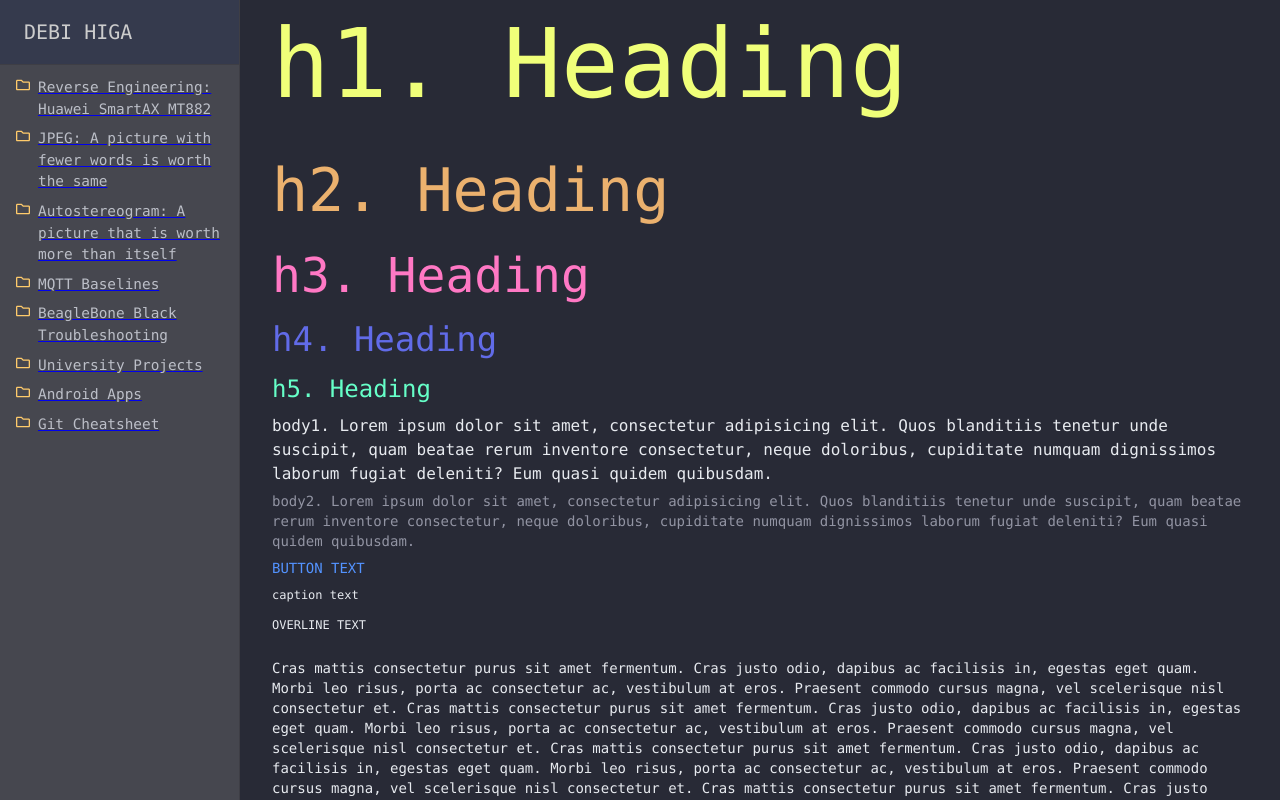
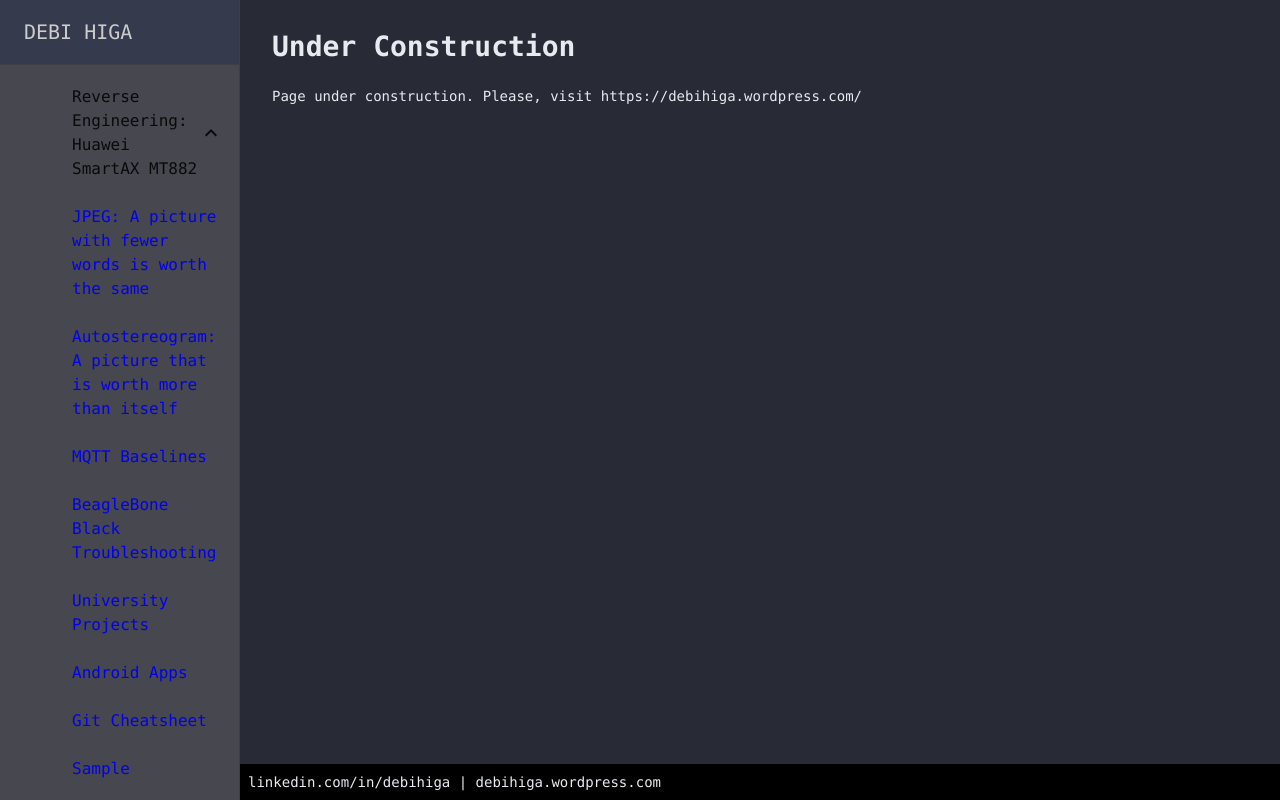
Before and after one commit to debihiga/debihiga.github.io, a React (Create React App) app: page /sample in a window 1280 px wide. Shown: the top 800 px of the page. Built offline with nearby package versions, Linux system fonts and the light colour scheme.

Commit message:
Added nested List in Drawer [WIP]

```diff
--- a/src/App.js
+++ b/src/App.js
@@ -5,7 +5,7 @@ import { BrowserRouter, Route, Switch } from 'react-router-dom';
 import Page from './components/Page';
 import React from 'react';
 import Sample from './pages/Sample';
-import { pages } from './pages/Pages';
+import { pages } from './constants/Pages';
 
 function App(props) {
 
--- a/src/components/AppBarHidden.js
+++ b/src/components/AppBarHidden.js
@@ -6,7 +6,7 @@ import React from 'react';
 import Toolbar from '@material-ui/core/Toolbar';
 import Typography from '@material-ui/core/Typography';
 import { makeStyles } from '@material-ui/core/styles';
-import { title } from '../Constants';
+import { title } from '../constants/Common';
 
 const useStyles = makeStyles((theme) => ({
   /** Title bar */
--- a/src/components/ButtonScrollTop.js
+++ b/src/components/ButtonScrollTop.js
@@ -2,7 +2,7 @@ import Fab from '@material-ui/core/Fab';
 import KeyboardArrowUpIcon from '@material-ui/icons/KeyboardArrowUp';
 import React from 'react';
 import Zoom from '@material-ui/core/Zoom';
-import { anchorScrollToTop } from '../Constants';
+import { anchorScrollToTop } from '../constants/Common';
 import { makeStyles } from '@material-ui/core/styles';
 import useScrollTrigger from '@material-ui/core/useScrollTrigger';
 
--- a/src/components/DrawerResponsive.js
+++ b/src/components/DrawerResponsive.js
@@ -1,33 +1,23 @@
-import { drawerWidth, title } from '../Constants';
+import { drawerWidth, title } from '../constants/Common';
 import { makeStyles, useTheme } from '@material-ui/core/styles';
 
 import CssBaseline from '@material-ui/core/CssBaseline';
 import Divider from '@material-ui/core/Divider';
 import Drawer from '@material-ui/core/Drawer';
-import { FontAwesomeIcon } from '@fortawesome/react-fontawesome'
 import Hidden from '@material-ui/core/Hidden';
-import List from '@material-ui/core/List';
-import ListItem from '@material-ui/core/ListItem';
-import ListItemText from '@material-ui/core/ListItemText';
-import { NavLink } from 'react-router-dom';
+import Menu from '../pages/Menu';
 import React from 'react';
 import { Toolbar } from '@material-ui/core';
 import Typography from '@material-ui/core/Typography';
-import { faFolder } from '@fortawesome/free-regular-svg-icons'
-import { pages } from '../pages/Pages';
 
 /** Drawer content */
 
 const drawerContent = (
-  <div>
+  <React.Fragment>
     <DrawerHeader />
     <Divider />
-    <List>
-      {pages.map((page) => (
-        <ListItem1 key={page.name} name={page.name} path={page.path} />
-      ))}
-    </List>
-  </div>
+    <Menu/>
+  </React.Fragment>
 );
 
 /** Drawer Header */
@@ -48,35 +38,6 @@ function DrawerHeader() {
         {title}
       </Typography>
     </Toolbar>
-  );
-}
-
-/** Drawer Items */
-
-const useStyles = makeStyles((theme) => ({
-  listItem: {
-    paddingTop: 0,
-    paddingBottom: 0,
-    alignItems: 'baseline'
-  },
-  listItemText: {
-    fontSize: '0.9rem',
-    paddingLeft: 8,
-    color: '#BCBFC8',
-  }
-}));
-
-function ListItem1(props) {
-  const classes = useStyles();
-  return (
-    <ListItem classes={{ root: classes.listItem }}
-      button
-      key={props.name} >
-      <FontAwesomeIcon icon={faFolder} color={"#ffcb6b"} />
-      <NavLink to={props.path}>
-        <ListItemText classes={{ primary: classes.listItemText }} primary={props.name} />
-      </NavLink>
-    </ListItem>
   );
 }
 
--- /dev/null
+++ b/src/components/ListItemNav.js
@@ -0,0 +1,36 @@
+import ExpandLess from '@material-ui/icons/ExpandLess';
+import ExpandMore from '@material-ui/icons/ExpandMore';
+import { FontAwesomeIcon } from '@fortawesome/react-fontawesome'
+import ListItem from '@material-ui/core/ListItem';
+import ListItemText from '@material-ui/core/ListItemText';
+import { NavLink } from 'react-router-dom';
+import React from 'react';
+import { faFolder } from '@fortawesome/free-regular-svg-icons'
+import { makeStyles } from '@material-ui/core/styles';
+
+const useStyles = makeStyles((theme) => ({
+  listItem: {
+    paddingTop: 0,
+    paddingBottom: 0,
+    alignItems: 'baseline'
+  },
+  listItemText: {
+    fontSize: '0.9rem',
+    paddingLeft: 8,
+    color: '#BCBFC8',
+  }
+}));
+
+export default function ListItemNav(props) {
+  const classes = useStyles();
+  return (
+    <NavLink to={props.path}>
+      <ListItem classes={{ root: classes.listItem }}
+        button
+        key={props.name} >
+        {props.children!=undefined ? <ExpandMore /> : <FontAwesomeIcon icon={faFolder} color={"#ffcb6b"} />}
+        <ListItemText classes={{ primary: classes.listItemText }} primary={props.name} />
+      </ListItem>
+    </NavLink>
+  );
+}
--- a/src/components/Page.js
+++ b/src/components/Page.js
@@ -6,7 +6,7 @@ import ButtonScrollTop from './ButtonScrollTop';
 import Container from '@material-ui/core/Container';
 import DrawerResponsive from './DrawerResponsive';
 import React from 'react';
-import { anchorScrollToTop } from '../Constants';
+import { anchorScrollToTop } from '../constants/Common';
 
 const useStyles = makeStyles((theme) => ({
   root: {
--- /dev/null
+++ b/src/constants/Pages.js
@@ -0,0 +1,75 @@
+import Sample from '../pages/Sample';
+import UnderConstruction from '../pages/UnderConstruction';
+
+/**
+ * https://medium.com/gammastack/making-a-nested-sidebar-menu-in-react-f8595031995e
+ * https://www.smartwebsolutions.org/replace-space-with-hyphen/ */
+ export const pages = [
+  {
+    name: "Reverse Engineering: Huawei SmartAX MT882",
+    url: "/reverse-engineering-huawei-smartax-mt882",
+    component: UnderConstruction,
+    children: [
+      {
+        name: "Device analysis",
+        url: "/reverse-engineering-huawei-smartax-mt882/device-analysis",
+        component: UnderConstruction,
+      },
+      {
+        name: "Electronic board analysis",
+        url: "/reverse-engineering-huawei-smartax-mt882/electronic-board-analysis",
+        component: UnderConstruction,
+      },
+      {
+        name: "Firmware analysis",
+        url: "/reverse-engineering-huawei-smartax-mt882/firmware-analysis",
+        component: UnderConstruction,
+      },
+      {
+        name: "Bug hunting",
+        path: "/reverse-engineering-huawei-smartax-mt882/bug-hunting",
+        component: UnderConstruction,
+      }
+    ]
+  },
+  {
+    name: "JPEG: A picture with fewer words is worth the same",
+    url: "/jpeg-a-picture-with-fewer-words-is-worth-the-same",
+    component: UnderConstruction
+  },
+  {
+    name: "Autostereogram: A picture that is worth more than itself",
+    url: "/autostereogram-a-picture-that-is-worth-more-than-itself",
+    component: UnderConstruction
+  },
+  {
+    name: "MQTT Baselines",
+    url: "/mqtt-baselines",
+    component: UnderConstruction
+  },
+  {
+    name: "BeagleBone Black Troubleshooting",
+    url: "/beaglebone-black-troubleshooting",
+    component: UnderConstruction
+  },
+  {
+    name: "University Projects",
+    url: "/university-projects",
+    component: UnderConstruction
+  },
+  {
+    name: "Android Apps",
+    url: "/android-apps",
+    component: UnderConstruction
+  },
+  {
+    name: "Git Cheatsheet",
+    url: "/git-cheatsheet",
+    component: UnderConstruction
+  },
+  {
+    name: "Sample",
+    url: "/sample",
+    component: Sample
+  },
+];
--- /dev/null
+++ b/src/pages/Menu.js
@@ -0,0 +1,101 @@
+import React, { Component, useState } from 'react';
+import { makeStyles, useTheme } from '@material-ui/core/styles';
+
+import Collapse from '@material-ui/core/Collapse';
+import ExpandLess from '@material-ui/icons/ExpandLess';
+import ExpandMore from '@material-ui/icons/ExpandLess';
+import { Link } from 'react-router-dom';
+import List from '@material-ui/core/List';
+import ListItem from '@material-ui/core/ListItem';
+import ListItemNav from '../components/ListItemNav';
+import ListItemText from '@material-ui/core/ListItemText';
+import { pages } from '../constants/Pages';
+import { withStyles } from '@material-ui/core/styles';
+
+const useStyles = makeStyles((theme) => ({
+  list: {
+    width: 250,
+  },
+  links: {
+    textDecoration: 'none',
+  },
+  menuHeader: {
+    paddingLeft: '30px'
+  }
+}));
+
+export default function Menu(props) {
+
+  const [state, setState] = useState({});
+  const classes = useStyles();
+
+  /**
+   * this method sets the current state of a menu item
+   * i.e whether it is in expanded or collapsed or a collapsed state
+   */
+  function handleClick(item) {
+    setState(prevState => (
+      { [item]: !prevState[item] }
+    ))
+  }
+
+  function getMenu(children) {
+    return children.map((subOption) => {
+      /**
+       * if the menu item doesn't have any child,
+       * this method simply returns a clickable menu item that
+       * redirects to any location
+       */
+      if (!subOption.children) {
+        return (
+          <div key={subOption.name}>
+            <ListItem
+              button
+              key={subOption.name}>
+              <Link
+                to={subOption.url}
+                className={classes.links}>
+                <ListItemText
+                  inset
+                  primary={subOption.name}
+                />
+              </Link>
+            </ListItem>
+          </div>
+        )
+      }
+      /**
+       * if there is no child this method uses recursion
+       * to go until the last level of children and then returns the item by the first condition.
+       * */
+      return (
+        <div key={subOption.name}>
+          <ListItem
+            button
+            onClick={() => handleClick(subOption.name)}>
+            <ListItemText
+              inset
+              primary={subOption.name} />
+            {state[subOption.name] ?
+              <ExpandLess /> :
+              <ExpandMore />
+            }
+          </ListItem>
+          <Collapse
+            in={state[subOption.name]}
+            timeout="auto"
+            unmountOnExit
+          >
+            {getMenu(subOption.children)}
+          </Collapse>
+        </div>
+      )
+    })
+  }
+
+  return (
+    <List>
+      {getMenu(pages)}
+    </List>
+  )
+}
--- a/src/pages/Pages.js
+++ /dev/null
@@ -1,50 +0,0 @@
-import { Route, Switch } from 'react-router-dom';
-
-import Error from './Error';
-import React from 'react';
-import Sample from './Sample';
-import UnderConstruction from './UnderConstruction';
-
-/** https://www.smartwebsolutions.org/replace-space-with-hyphen/ */
-export const pages = [
-  {
-    name: "Reverse Engineering: Huawei SmartAX MT882",
-    path: "/reverse-engineering-huawei-smartax-mt882",
-    component: UnderConstruction
-  },
-  {
-    name: "JPEG: A picture with fewer words is worth the same",
-    path: "/jpeg-a-picture-with-fewer-words-is-worth-the-same",
-    component: UnderConstruction
-  },
-  {
-    name: "Autostereogram: A picture that is worth more than itself",
-    path: "/autostereogram-a-picture-that-is-worth-more-than-itself",
-    component: UnderConstruction
-  },
-  {
-    name: "MQTT Baselines",
-    path: "/mqtt-baselines",
-    component: UnderConstruction
-  },
-  {
-    name: "BeagleBone Black Troubleshooting",
-    path: "/beaglebone-black-troubleshooting",
-    component: UnderConstruction
-  },
-  {
-    name: "University Projects",
-    path: "/university-projects",
-    component: UnderConstruction
-  },
-  {
-    name: "Android Apps",
-    path: "/android-apps",
-    component: UnderConstruction
-  },
-  {
-    name: "Git Cheatsheet",
-    path: "/git-cheatsheet",
-    component: UnderConstruction
-  },
-];
```
Also changed, not shown: src/constants/Common.js (renamed from src/Constants.js).
